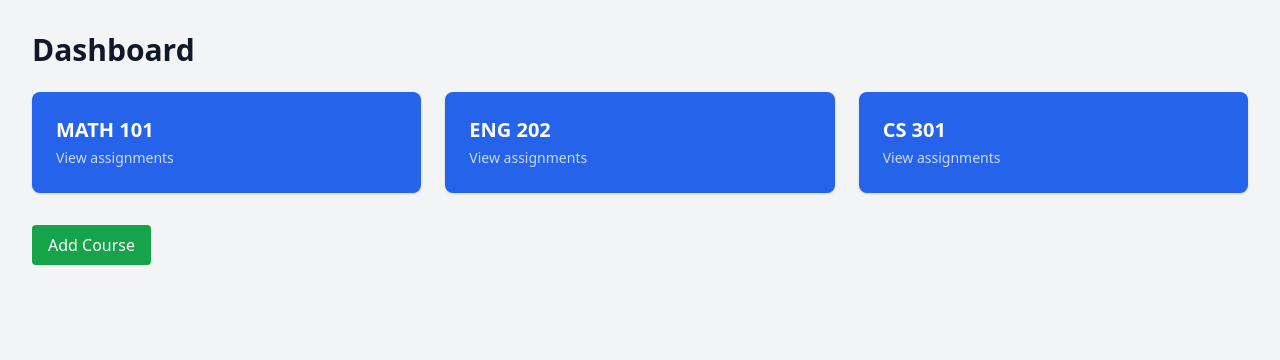
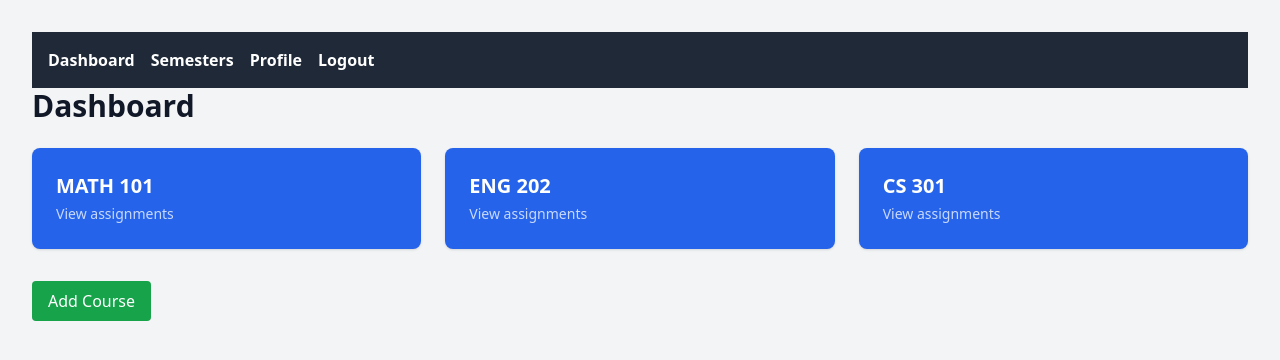
Before and after one commit to jasper225/elevenfiftynine, a React (Vite) app in the folder client/: page /dashboard in a window 1280 px wide. Shown: the top 360 px of the page. Built offline with nearby package versions, Linux system fonts and the light colour scheme; no server answers.

Commit message:
Initial navbar

```diff
--- /dev/null
+++ b/client/src/components/navbar/NavigationBar.jsx
@@ -0,0 +1,15 @@
+import React from "react";
+
+
+export default function NavigationBar() {
+    return <div className="p-4 bg-gray-800 text-white font-bold">
+        <nav>
+            <ul className="flex space-x-4">
+                <li><a href="/dashboard" className="hover:underline">Dashboard</a></li>
+                <li><a href="/semesters" className="hover:underline">Semesters</a></li>
+                <li><a href="/profile" className="hover:underline">Profile</a></li>
+                <li><a href="/logout" className="hover:underline">Logout</a></li>
+            </ul>
+        </nav>
+    </div>;
+}
--- a/client/src/pages/CoursePage.jsx
+++ b/client/src/pages/CoursePage.jsx
@@ -3,6 +3,7 @@ import { DndContext } from '@dnd-kit/core';
 import { SortableContext, verticalListSortingStrategy } from '@dnd-kit/sortable';
 import { arrayMove } from '@dnd-kit/sortable';
 import CardItem from '../components/card/CardItem';
+import NavigationBar from '../components/navbar/NavigationBar';
 
 export default function CoursePage() {
     const [lists, setLists] = React.useState([
@@ -50,6 +51,7 @@ export default function CoursePage() {
     return (
         <DndContext onDragEnd={handleDragEnd}>
         <div className="course-page">
+        <NavigationBar />
         <h1>Course Page</h1>
         <div style={{ display: "flex", gap: "16px" }}>
 
--- a/client/src/pages/DashboardPage.jsx
+++ b/client/src/pages/DashboardPage.jsx
@@ -1,5 +1,6 @@
 import React from 'react';
 import { useNavigate } from 'react-router-dom';
+import NavigationBar from '../components/navbar/NavigationBar';
 
 export default function DashboardPage() {
   const navigate = useNavigate();
@@ -11,6 +12,7 @@ export default function DashboardPage() {
 
   return (
     <div className="dashboard-page p-8">
+      <NavigationBar />
       <h1 className="text-3xl font-bold mb-6">Dashboard</h1>
       <div className="grid grid-cols-1 md:grid-cols-2 lg:grid-cols-3 gap-6">
         {courses.map((course) => (
--- a/client/src/pages/LandingPage.jsx
+++ b/client/src/pages/LandingPage.jsx
@@ -1,5 +1,7 @@
 import React from 'react';
 import { useNavigate } from 'react-router-dom';
+import NavigationBar from '../components/navbar/NavigationBar';
+
 
 export default function LandingPage() {
     const navigate = useNavigate();
--- a/client/src/pages/NotFoundPage.jsx
+++ b/client/src/pages/NotFoundPage.jsx
@@ -1 +1,3 @@
-export default function NotFoundPage() { return <div className="p-8 text-2xl font-bold">Error: Page does not exist</div>; }
+export default function NotFoundPage() {
+    return <div className="p-8 text-2xl font-bold">Error: Page does not exist</div>;
+}
--- a/client/src/pages/ProfilePage.jsx
+++ b/client/src/pages/ProfilePage.jsx
@@ -1,4 +1,6 @@
 import React from 'react';
+import NavigationBar from '../components/navbar/NavigationBar';
+
 
 const user = {
   username: 'John Doe',
@@ -13,6 +15,7 @@ const courses = [
 
 export default function ProfilePage() { return (
     <div className="profile-page p-8">
+        <NavigationBar />
         <h1 className="text-3xl font-bold mb-6">Profile</h1>
         <div className="mb-4">
             <h2 className="text-xl font-semibold">Username:</h2>
--- a/client/src/pages/SemesterPage.jsx
+++ b/client/src/pages/SemesterPage.jsx
@@ -1,8 +1,11 @@
 import React from "react";
+import NavigationBar from '../components/navbar/NavigationBar';
+
 
 export default function SemesterPage() {
     return (
     <div className="semester-page p-8">
+        <NavigationBar />
         <h1 className="text-3xl font-bold mb-6">Semester Page</h1>
         <div className="grid grid-cols-1 md:grid-cols-2 lg:grid-cols-3 gap-6">
             <div className="p-6 bg-blue-600 text-white rounded-lg shadow">
--- a/client/src/pages/SemestersPage.jsx
+++ b/client/src/pages/SemestersPage.jsx
@@ -1,5 +1,6 @@
 import React from 'react';
 import { useNavigate } from 'react-router-dom';
+import NavigationBar from '../components/navbar/NavigationBar';
 
 
 
@@ -11,11 +12,12 @@ export default function SemestersPage() {
     ]);
 
     return (
-    <div className="semester-page p-8">
-      <h1 className="text-3xl font-bold mb-6">Semesters</h1>
-      <div className="grid grid-cols-1 md:grid-cols-2 lg:grid-cols-3 gap-6">
-        {semester.map((semester) => (
-          <div
+        <div className="semester-page p-8">
+            <NavigationBar />
+            <h1 className="text-3xl font-bold mb-6">Semesters</h1>
+            <div className="grid grid-cols-1 md:grid-cols-2 lg:grid-cols-3 gap-6">
+                {semester.map((semester) => (
+                    <div
             key={semester.id}
             onClick={() => navigate(`/semesters/${semester.id}`)}
             className="p-6 bg-blue-600 text-white rounded-lg shadow cursor-pointer hover:bg-blue-700"
```
